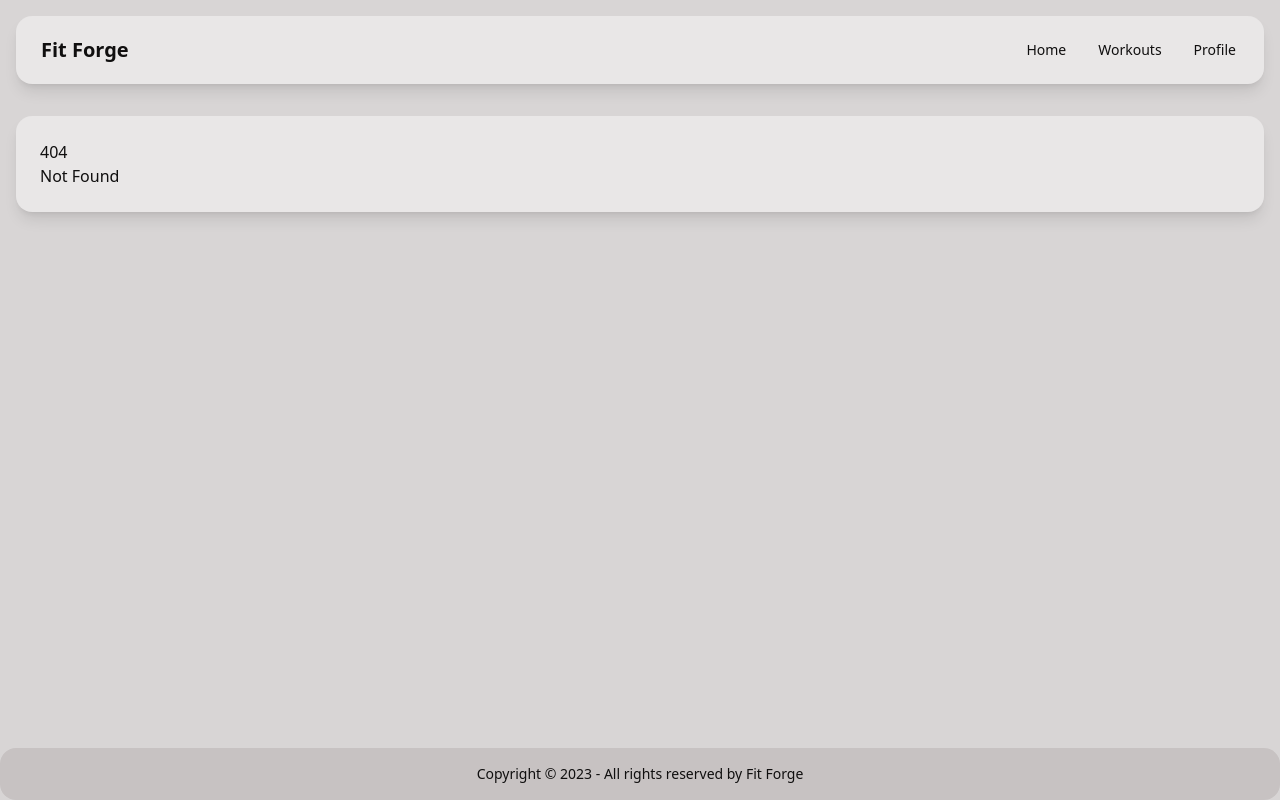
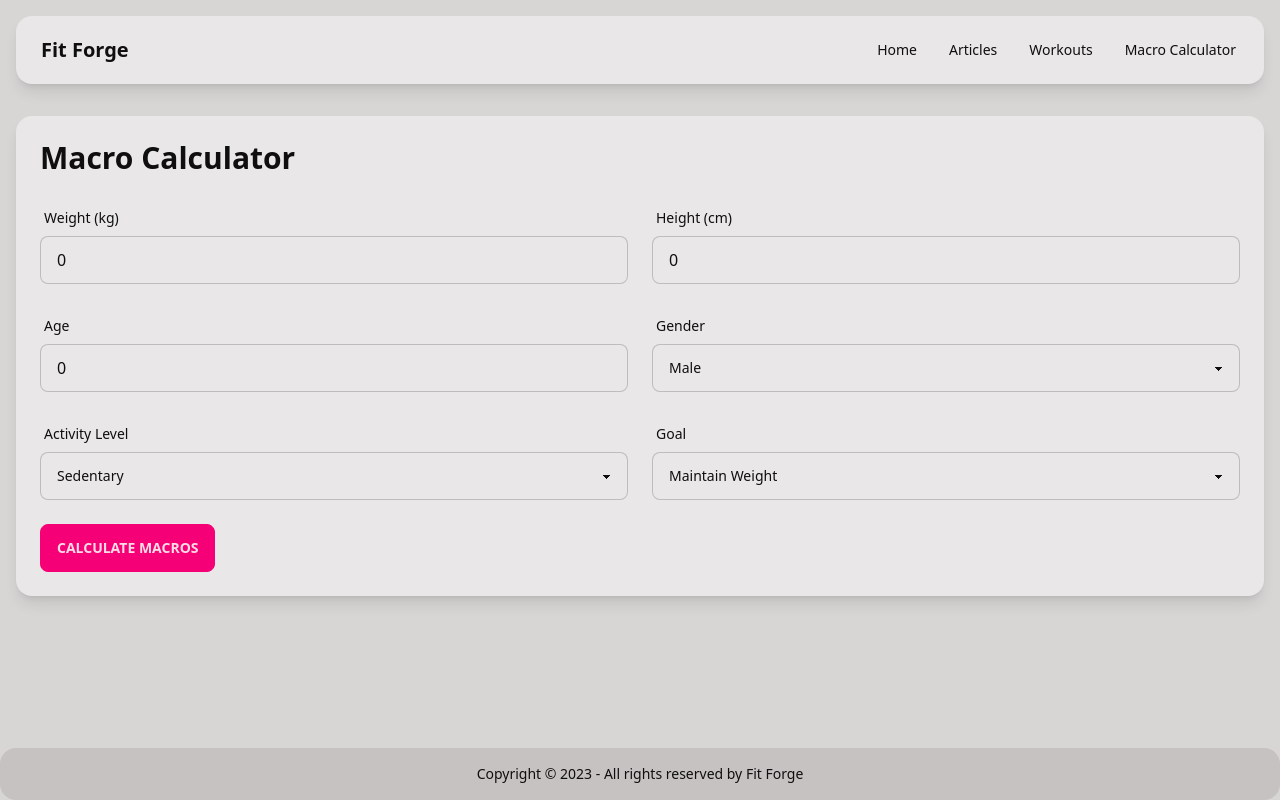
Before and after one commit to spences10/fit-forge, a SvelteKit app: page /macro-calculator in a window 1280 px wide. Before the commit this address had no page. Built offline with nearby package versions, Linux system fonts and the light colour scheme.

Commit message:
feat: :sparkles: universal reactivity for height/weight
additioanl fluff pages

```diff
--- /dev/null
+++ b/src/lib/user_data.svelte.ts
@@ -0,0 +1,35 @@
+export function create_user_data() {
+	let weight = $state(0);
+	let height = $state(0);
+	let weight_unit = $state('kg');
+	let height_unit = $state('cm');
+
+	return {
+		get weight() {
+			return weight;
+		},
+		set weight(value: number) {
+			weight = value;
+		},
+		get height() {
+			return height;
+		},
+		set height(value: number) {
+			height = value;
+		},
+		get weight_unit() {
+			return weight_unit;
+		},
+		set weight_unit(value: string) {
+			weight_unit = value;
+		},
+		get height_unit() {
+			return height_unit;
+		},
+		set height_unit(value: string) {
+			height_unit = value;
+		},
+	};
+}
+
+export const user_data = create_user_data();
--- a/src/routes/+layout.svelte
+++ b/src/routes/+layout.svelte
@@ -15,8 +15,9 @@
 			<div class="flex-none">
 				<ul class="menu menu-horizontal px-1">
 					<li><a href="/">Home</a></li>
+					<li><a href="/articles">Articles</a></li>
 					<li><a href="/workouts">Workouts</a></li>
-					<li><a href="/profile">Profile</a></li>
+					<li><a href="/macro-calculator">Macro Calculator</a></li>
 				</ul>
 			</div>
 		</header>
--- a/src/routes/+page.svelte
+++ b/src/routes/+page.svelte
@@ -4,32 +4,52 @@
 		get_bmi_category,
 		get_ideal_weight,
 	} from '$lib';
+	import { user_data } from '$lib/user_data.svelte';
 
-	let weight: number = 0;
-	let height: number = 0;
-	let bmi = '';
-	let weight_unit = 'kg';
-	let height_unit = 'cm';
-	let category = '';
-	let ideal_weight: {
+	let bmi = $state('');
+	let category = $state('');
+	let ideal_weight = $state<{
 		lower_weight: number;
 		upper_weight: number;
-	} | null = null;
+	} | null>(null);
 
 	const handle_calculate = () => {
 		const height_m =
-			height_unit === 'cm'
-				? height / 100
-				: height_unit === 'ft'
-					? height * 0.3048
-					: height;
-		bmi = calculate_bmi(weight, height, weight_unit, height_unit);
+			user_data.height_unit === 'cm'
+				? user_data.height / 100
+				: user_data.height_unit === 'ft'
+				? user_data.height * 0.3048
+				: user_data.height;
+		bmi = calculate_bmi(user_data.weight, user_data.height, user_data.weight_unit, user_data.height_unit);
 		category = get_bmi_category(parseFloat(bmi));
-		ideal_weight = get_ideal_weight(height_m, weight_unit);
+		ideal_weight = get_ideal_weight(height_m, user_data.weight_unit);
 	};
 </script>
 
-<h2 class="mb-6 text-2xl font-bold">BMI Calculator</h2>
+<div class="space-y-12">
+	<section class="text-center">
+		<h1 class="text-4xl font-bold mb-4">Welcome to Fit Forge</h1>
+		<p class="text-xl">Your personal fitness companion for a healthier lifestyle</p>
+	</section>
+
+	<section class="grid md:grid-cols-2 gap-8">
+		<div>
+			<h2 class="text-2xl font-bold mb-4">About Fit Forge</h2>
+			<p>Fit Forge is your all-in-one fitness solution, designed to help you achieve your health and wellness goals. Whether you're just starting your fitness journey or looking to take your workouts to the next level, we've got you covered.</p>
+		</div>
+		<div>
+			<h2 class="text-2xl font-bold mb-4">Key Features</h2>
+			<ul class="list-disc list-inside">
+				<li>Personalized workout plans</li>
+				<li>Nutrition tracking and advice</li>
+				<li>Progress monitoring</li>
+				<li>Community support</li>
+			</ul>
+		</div>
+	</section>
+
+	<section>
+		<h2 class="text-2xl font-bold mb-6">BMI Calculator</h2>
 		<div class="grid grid-cols-1 gap-6 md:grid-cols-2">
 			<div class="form-control w-full">
 				<label class="label" for="weight">
@@ -38,13 +58,13 @@
 				<div class="flex">
 					<input
 						type="number"
-				bind:value={weight}
+						bind:value={user_data.weight}
 						placeholder="Weight"
 						class="input input-bordered w-full rounded-r-none"
 						id="weight"
 					/>
 					<select
-				bind:value={weight_unit}
+						bind:value={user_data.weight_unit}
 						class="select select-bordered rounded-l-none"
 					>
 						<option value="kg" selected>kg</option>
@@ -60,13 +80,13 @@
 				<div class="flex">
 					<input
 						type="number"
-				bind:value={height}
+						bind:value={user_data.height}
 						placeholder="Height"
 						class="input input-bordered w-full rounded-r-none"
 						id="height"
 					/>
 					<select
-				bind:value={height_unit}
+						bind:value={user_data.height_unit}
 						class="select select-bordered rounded-l-none"
 					>
 						<option value="cm">cm</option>
@@ -79,7 +99,7 @@
 		</div>
 
 		<button
-	on:click={handle_calculate}
+			onclick={handle_calculate}
 			class="btn btn-primary mt-6 w-full md:w-auto">Calculate BMI</button
 		>
 
@@ -90,8 +110,10 @@
 				</p>
 				<p class="mt-2">
 					Ideal weight range: {ideal_weight?.lower_weight.toFixed(1)}
-			{weight_unit} to {ideal_weight?.upper_weight.toFixed(1)}
-			{weight_unit}
+					{user_data.weight_unit} to {ideal_weight?.upper_weight.toFixed(1)}
+					{user_data.weight_unit}
 				</p>
 			</div>
 		{/if}
+	</section>
+</div>
--- /dev/null
+++ b/src/routes/articles/+page.svelte
@@ -0,0 +1,35 @@
+<script lang="ts">
+	let articles = $state([
+		{
+			id: 1,
+			title: 'Understanding BMI',
+			excerpt: 'Learn about Body Mass Index and its importance in health assessment.',
+		},
+		{
+			id: 2,
+			title: 'The Importance of Macronutrients',
+			excerpt: 'Discover how proteins, carbohydrates, and fats contribute to your overall health.',
+		},
+		{
+			id: 3,
+			title: 'Effective Weight Management Strategies',
+			excerpt: 'Explore evidence-based approaches to maintaining a healthy weight.',
+		},
+	]);
+</script>
+
+<h1 class="text-3xl font-bold mb-6">Educational Articles</h1>
+
+<div class="grid gap-6 md:grid-cols-2 lg:grid-cols-3">
+	{#each articles as article}
+		<div class="card bg-base-100 shadow-xl">
+			<div class="card-body">
+				<h2 class="card-title">{article.title}</h2>
+				<p>{article.excerpt}</p>
+				<div class="card-actions justify-end">
+					<button class="btn btn-primary">Read More</button>
+				</div>
+			</div>
+		</div>
+	{/each}
+</div>
--- /dev/null
+++ b/src/routes/macro-calculator/+page.svelte
@@ -0,0 +1,155 @@
+<script lang="ts">
+	import { user_data } from '$lib/user_data.svelte';
+
+	let age = $state(0);
+	let gender = $state('male');
+	let activity_level = $state('sedentary');
+	let goal = $state('maintain');
+
+	let macros = $state<{
+		protein: number;
+		carbs: number;
+		fat: number;
+	} | null>(null);
+
+	const calculate_macros = () => {
+		// Convert weight to kg if necessary
+		const weight_kg = user_data.weight_unit === 'lb'
+			? user_data.weight * 0.453592
+			: user_data.weight;
+
+		// Convert height to cm if necessary
+		const height_cm = user_data.height_unit === 'm'
+			? user_data.height * 100
+			: user_data.height_unit === 'ft'
+				? user_data.height * 30.48
+				: user_data.height;
+
+		const bmr =
+			gender === 'male'
+				? 88.362 + 13.397 * weight_kg + 4.799 * height_cm - 5.677 * age
+				: 447.593 + 9.247 * weight_kg + 3.098 * height_cm - 4.33 * age;
+
+		const activity_multipliers = {
+			sedentary: 1.2,
+			light: 1.375,
+			moderate: 1.55,
+			active: 1.725,
+			very_active: 1.9,
+		};
+
+		const tdee =
+			bmr *
+			activity_multipliers[
+				activity_level as keyof typeof activity_multipliers
+			];
+
+		let calorie_target = tdee;
+		if (goal === 'lose') calorie_target *= 0.8;
+		if (goal === 'gain') calorie_target *= 1.2;
+
+		const protein = weight_kg * 2.2; // 1g per lb of body weight
+		const fat = (calorie_target * 0.25) / 9; // 25% of calories from fat
+		const carbs = (calorie_target - protein * 4 - fat * 9) / 4;
+
+		macros = {
+			protein: Math.round(protein),
+			carbs: Math.round(carbs),
+			fat: Math.round(fat),
+		};
+	};
+</script>
+
+<h1 class="mb-6 text-3xl font-bold">Macro Calculator</h1>
+
+<div class="grid grid-cols-1 gap-6 md:grid-cols-2">
+	<div class="form-control">
+		<label class="label" for="weight">
+			<span class="label-text">Weight ({user_data.weight_unit})</span>
+		</label>
+		<input
+			type="number"
+			bind:value={user_data.weight}
+			id="weight"
+			class="input input-bordered"
+		/>
+	</div>
+	<div class="form-control">
+		<label class="label" for="height">
+			<span class="label-text">Height ({user_data.height_unit})</span>
+		</label>
+		<input
+			type="number"
+			bind:value={user_data.height}
+			id="height"
+			class="input input-bordered"
+		/>
+	</div>
+	<div class="form-control">
+		<label class="label" for="age">
+			<span class="label-text">Age</span>
+		</label>
+		<input
+			type="number"
+			bind:value={age}
+			id="age"
+			class="input input-bordered"
+		/>
+	</div>
+	<div class="form-control">
+		<label class="label" for="gender">
+			<span class="label-text">Gender</span>
+		</label>
+		<select
+			bind:value={gender}
+			id="gender"
+			class="select select-bordered"
+		>
+			<option value="male">Male</option>
+			<option value="female">Female</option>
+		</select>
+	</div>
+	<div class="form-control">
+		<label class="label" for="activity">
+			<span class="label-text">Activity Level</span>
+		</label>
+		<select
+			bind:value={activity_level}
+			id="activity"
+			class="select select-bordered"
+		>
+			<option value="sedentary">Sedentary</option>
+			<option value="light">Lightly Active</option>
+			<option value="moderate">Moderately Active</option>
+			<option value="active">Active</option>
+			<option value="very_active">Very Active</option>
+		</select>
+	</div>
+	<div class="form-control">
+		<label class="label" for="goal">
+			<span class="label-text">Goal</span>
+		</label>
+		<select
+			bind:value={goal}
+			id="goal"
+			class="select select-bordered"
+		>
+			<option value="lose">Lose Weight</option>
+			<option value="maintain">Maintain Weight</option>
+			<option value="gain">Gain Weight</option>
+		</select>
+	</div>
+</div>
+
+<button onclick={calculate_macros} class="btn btn-primary mt-6"
+	>Calculate Macros</button
+>
+
+{#if macros}
+	<div class="mt-6 rounded-box bg-base-200 p-4">
+		<h2 class="mb-2 text-xl font-semibold">Your Daily Macros</h2>
+		<p>Protein: {macros.protein}g</p>
+		<p>Carbohydrates: {macros.carbs}g</p>
+		<p>Fat: {macros.fat}g</p>
+	</div>
+{/if}
--- /dev/null
+++ b/src/routes/profile/+page.svelte
@@ -0,0 +1,22 @@
+<script lang="ts">
+	let user = $state({
+		name: 'John Doe',
+		email: 'john@example.com',
+		goal: 'Lose weight',
+		joined: '2023-01-15',
+	});
+</script>
+
+<h1 class="text-3xl font-bold mb-6">User Profile</h1>
+
+<div class="card bg-base-100 shadow-xl">
+	<div class="card-body">
+		<h2 class="card-title">{user.name}</h2>
+		<p>Email: {user.email}</p>
+		<p>Fitness Goal: {user.goal}</p>
+		<p>Member since: {user.joined}</p>
+		<div class="card-actions justify-end">
+			<button class="btn btn-primary">Edit Profile</button>
+		</div>
+	</div>
+</div>
--- /dev/null
+++ b/src/routes/workouts/+page.svelte
@@ -0,0 +1,23 @@
+<script lang="ts">
+	let workouts = $state([
+		{ id: 1, name: 'Full Body Workout', duration: '45 min' },
+		{ id: 2, name: 'Cardio Blast', duration: '30 min' },
+		{ id: 3, name: 'Yoga Flow', duration: '60 min' },
+	]);
+</script>
+
+<h1 class="text-3xl font-bold mb-6">Workouts</h1>
+
+<div class="grid gap-4 md:grid-cols-2 lg:grid-cols-3">
+	{#each workouts as workout}
+		<div class="card bg-base-100 shadow-xl">
+			<div class="card-body">
+				<h2 class="card-title">{workout.name}</h2>
+				<p>Duration: {workout.duration}</p>
+				<div class="card-actions justify-end">
+					<button class="btn btn-primary">Start Workout</button>
+				</div>
+			</div>
+		</div>
+	{/each}
+</div>
```
Lines whose indentation alone changed are shown as unchanged.
